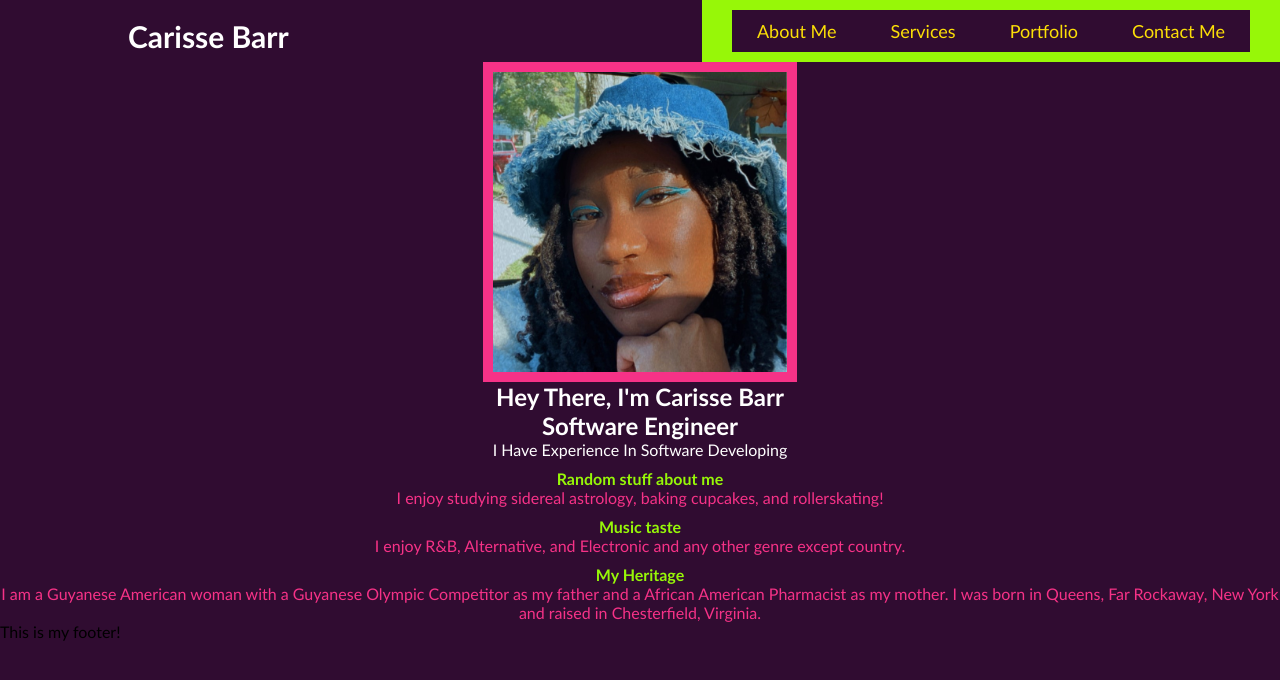
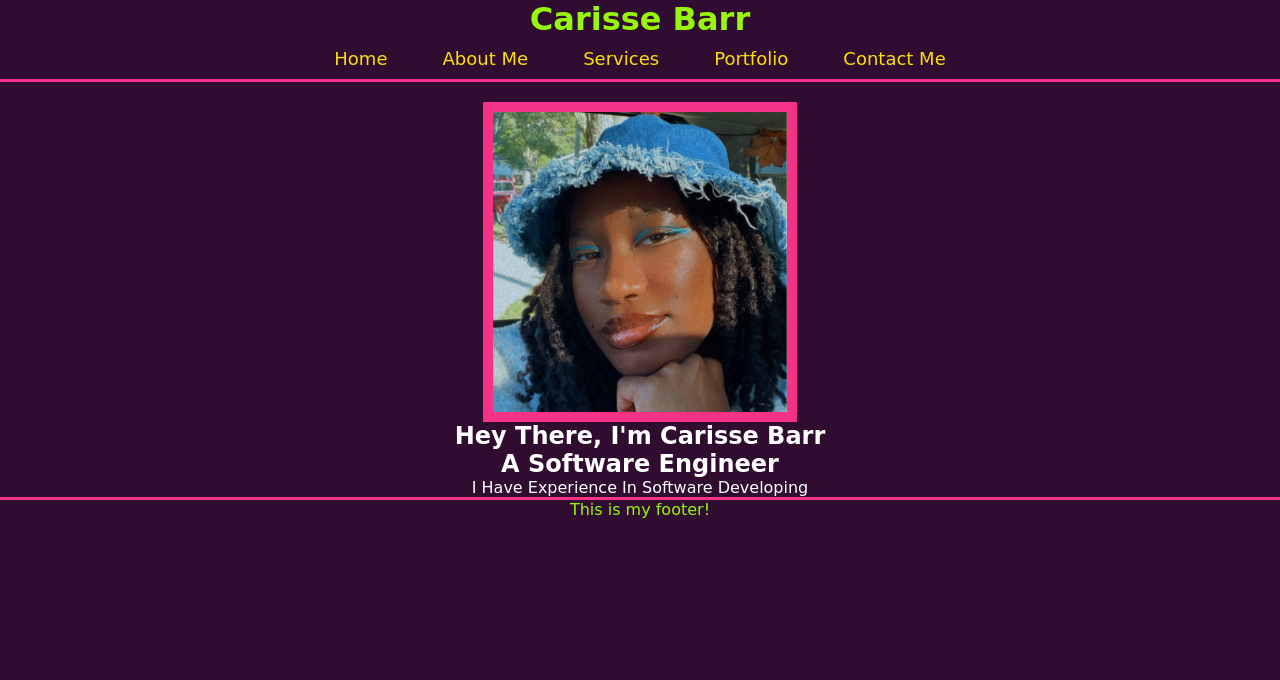
Before and after one commit to Carissella/Advanced-CSS-Challenge-2-Portfolio-Transformer, a plain HTML site: page index.html in a window 1280 px wide. Drawn offline with Linux system fonts and the light colour scheme.

Commit message:
created css for all links in index html nav

```diff
--- /dev/null
+++ b/Assets/linkstyle.css
@@ -0,0 +1,50 @@
+* {
+    background: rgb(48, 12, 49);
+    font-family: cursive;
+}
+
+header {
+    text-align: center;
+    border-bottom: solid rgb(246, 50, 135);
+    color: rgb(151, 247, 8);
+}
+
+nav {
+    display: flex;
+    justify-content: space-between;
+    align-items: center;
+    position: relative;
+}
+
+nav ul li {
+    list-style: none;
+    display: inline-block;
+    padding: 10px 25px;
+}
+
+nav ul li a {
+    color: rgb(252, 223, 7);
+    text-decoration: none;
+    font-size: 18px;
+}
+
+nav ul li a:hover {
+    color: rgb(246, 50, 135);
+}
+
+section h4 {
+    color: white;
+
+}
+
+section p, h4, ul {
+    color: rgb(246, 50, 135);
+    list-style: none;
+
+}
+
+footer {
+    text-align: center;
+    border-top: solid rgb(246, 50, 135);
+    color: rgb(151, 247, 8);
+}
--- a/Assets/style.css
+++ b/Assets/style.css
@@ -2,51 +2,36 @@
     background-color: rgb(48, 12, 49);
     margin: 0;
     padding: 0;
-    font-family: 'Gill Sans', 'Gill Sans MT', Calibri, 'Trebuchet MS', sans-serif;
+    font-family: cursive
 }
 
-.header {
-    border-color: white;
-    border: 20px;
-
+header {
+    border-bottom: solid rgb(246, 50, 135);
 }
 
-.nav {
-    display: flex;
-    justify-content: space-between;
-    align-items: center;
-    position: relative;
+header h1 {
+    color: rgb(151, 247, 8);
+    text-align: center;
 }
 
-.logo {
-    color: white;
-    text-decoration: none;
-    font-size: 30px;
-    font-weight: bold;
-    padding-top: 10px;
-    padding-left: 10%;
+nav {
+    text-align: center;
 }
 
 
-.nav-links {
-    text-align: right;
-    background-color: rgb(151, 247, 8);
-    padding: 10px 30px;
-}
-
-.nav-links ul li {
+nav ul li {
     list-style: none;
     display: inline-block;
     padding: 10px 25px;
 }
 
-.nav-links ul li a {
+nav ul li a {
     color: rgb(252, 223, 7);
     text-decoration: none;
     font-size: 18px;
 }
 
-.nav-links ul li a:hover {
+nav ul li a:hover {
     color: rgb(246, 50, 135);
 }
 
@@ -56,6 +41,7 @@
 
 .img {
     display:block;
+    margin-top: 20px;
     margin-left: auto;
     margin-right: auto;
     border: solid 10px;
@@ -71,18 +57,12 @@
     color: white;
 }
 
-.Cool-stuff {
+
+
+
+footer {
     text-align: center;
+    color: rgb(151, 247, 8);
+    border-top: solid rgb(246, 50, 135);
+    min-height: 15px;
 }
-
-.Cool-stuff, h4 {
-    color: rgb(246, 50, 135);
-    margin-top: 10px;
-}
-
-.Cool-stuff p {
-}
-
-.Cool-stuff h4 {
-    color: rgb(151, 247, 8);
-}
--- a/index.html
+++ b/index.html
@@ -9,48 +9,34 @@
 </head>
 
 <body>
-    <header class="header">
-            <nav class="nav">
-                <a href="#" class="logo">Carisse Barr</a>
-                <section class="nav-links">
+    <header>
+        <h1>Carisse Barr</h1>
+            <nav>
                 <ul>
+                    <li><a href="index.html">Home</a></li>
                     <li><a href="aboutme.html">About Me</a></li>
                     <li><a href="services.html">Services</a></li>
                     <li><a href="portfolio.html">Portfolio</a></li>
-                    <li><a href="#">Contact Me</a></li>
+                    <li><a href="contactme.html">Contact Me</a></li>
                 </ul>
-            </section>
             </nav>
         </header>
-            <section class="left-sidebar"></section>
+
             <section class="row">
                 <img src="Assets/MyPortfolioPic.JPG" alt="Photo of me" class="img">
             </section>
+
             <section class="Intro">
                 <h1>Hey There, I'm Carisse Barr <br>
-                Software Engineer
+                A Software Engineer
                 </h1>
                 <p>I Have Experience In Software Developing</p>
             </section>
-            <section class="social-media">
-                <section class="facebook"></section>
-                <section class="instagram"></section>
-                <section class="twitter"></section>
-                <section class="Linkedin"></section>
 
-            </section>
 
-<section class="Cool-stuff">
-    <h4>Random stuff about me</h4>
-    <p>I enjoy studying sidereal astrology, baking cupcakes, and rollerskating!</p>
-    <h4>Music taste</h4>
-    <p>I enjoy R&B, Alternative, and Electronic and any other genre except country.</p>
-    <h4>My Heritage</h4>
-    <p>I am a Guyanese American woman with a Guyanese Olympic Competitor as my father and a African American Pharmacist as my mother. I was born in Queens, Far Rockaway, New York and raised in Chesterfield, Virginia.</p>
-</section>
-</section>
 <footer>
     <p>This is my footer!</p>
 </footer>
+
 </body>
 </html>
```
Also changed, not shown: aboutme.html (+14 -1 lines), contactme.html (+11 -1 lines), portfolio.html (+10 -0 lines), services.html (+10 -0 lines).
